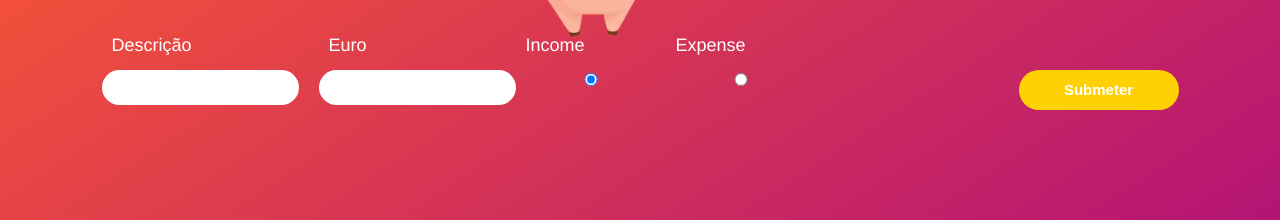
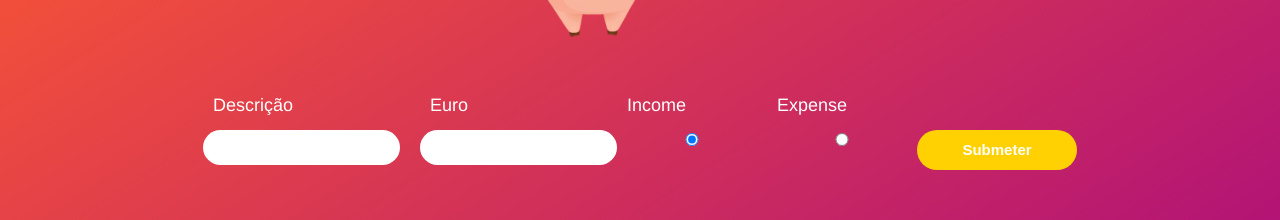
Before and after one commit to matildehomem/budget-vue, a Vue app: page / in a window 1280 px wide. Shown: the part 220-440 px from the top of the page. Built offline with nearby package versions, Linux system fonts and the light colour scheme.

Commit message:
css in form

```diff
--- a/src/assets/css/app.css
+++ b/src/assets/css/app.css
@@ -162,7 +162,8 @@ form {
   -ms-flex-direction: row;
   flex-direction: row;
   -ms-flex-pack: distribute;
-  justify-content: space-around;
+  justify-content: center;
+  margin-top: 60px;
 }
 .form-group{
   display: block;
```
